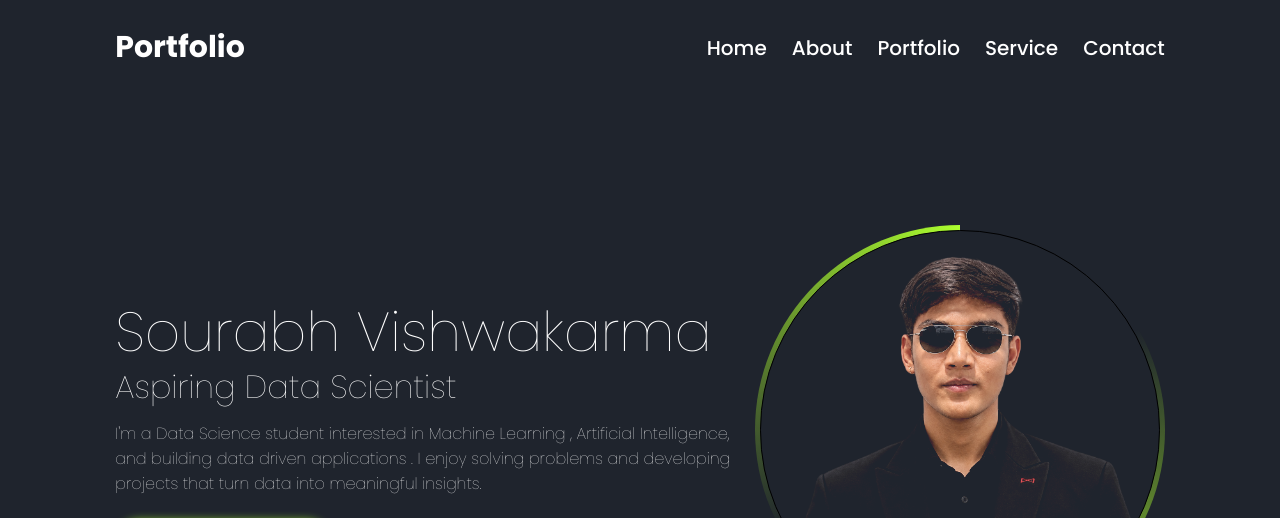
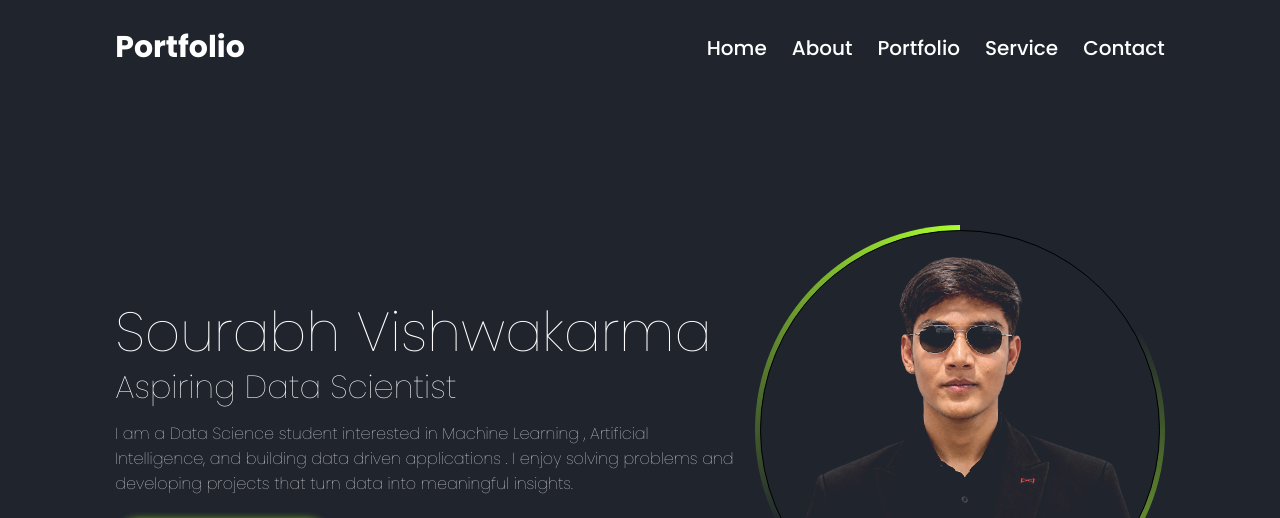
Before and after one commit to sourabh9098/personal-portfolio-website, a plain HTML site: page index.html in a window 1280 px wide. Shown: the top 518 px of the page. Drawn offline with Linux system fonts and the light colour scheme.

Commit message:
Update index.html

```diff
--- a/index.html
+++ b/index.html
@@ -1,6 +1,7 @@
 <!DOCTYPE html>
 <html lang="en">
 <head>
+
     <meta charset="UTF-8">
     <meta name="viewport" content="width=device-width , initial-scale=1.0">
     <title>Home</title>
@@ -30,7 +31,7 @@
         <div class="home-info">
             <h1>Sourabh Vishwakarma</h1>
             <h2>Aspiring Data Scientist</h2>
-            <p>I'm a Data Science student interested in Machine Learning , Artificial Intelligence,
+            <p>I am a Data Science student interested in Machine Learning , Artificial Intelligence,
                 and building data driven applications .
                 I enjoy solving problems and developing projects that turn data into meaningful insights.</p>
 
```
